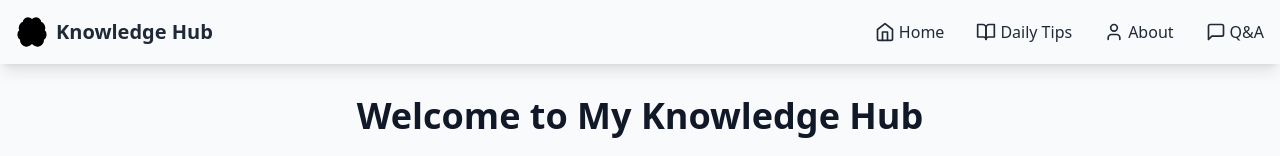
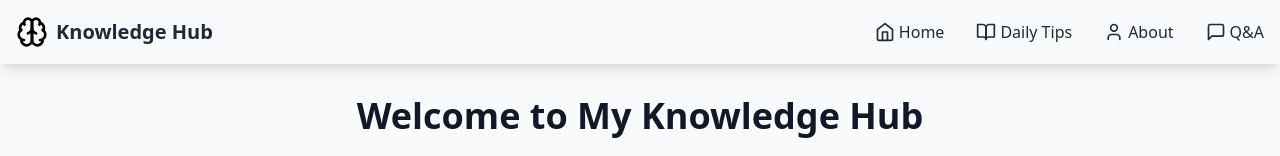
Before and after one commit to ianpm27/New, a React (Vite) app: page / in a window 1280 px wide. Shown: the top 156 px of the page. Built offline with nearby package versions, Linux system fonts and the light colour scheme.

Commit message:
Update App.tsx

```diff
--- a/src/App.tsx
+++ b/src/App.tsx
@@ -29,7 +29,7 @@ function Navbar() {
       <div className="container mx-auto px-4">
         <div className="flex justify-between items-center h-16">
           <Link to="/" className="flex items-center space-x-2">
-            <Brain className="w-8 h-8 text-black-600" fill />
+            <Brain className="w-8 h-8 textblack fill-red" />
             <span className="text-xl font-bold text-gray-800">Knowledge Hub</span>
           </Link>
           <div className="hidden md:flex space-x-8">
```
